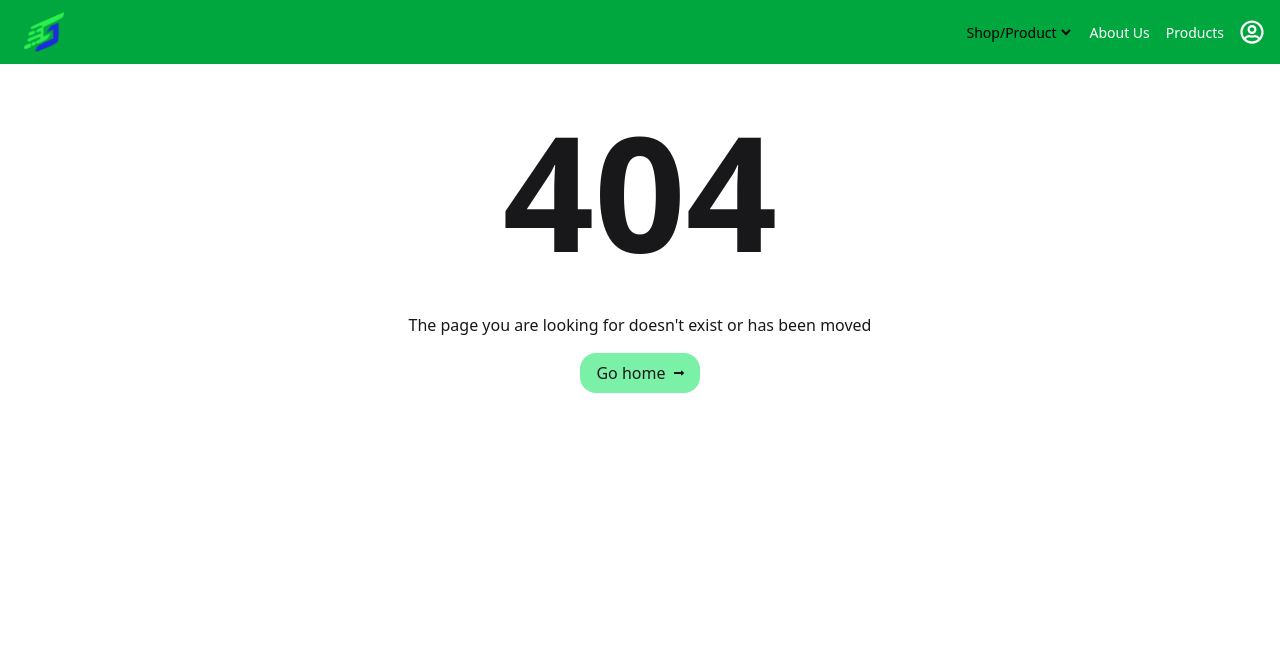
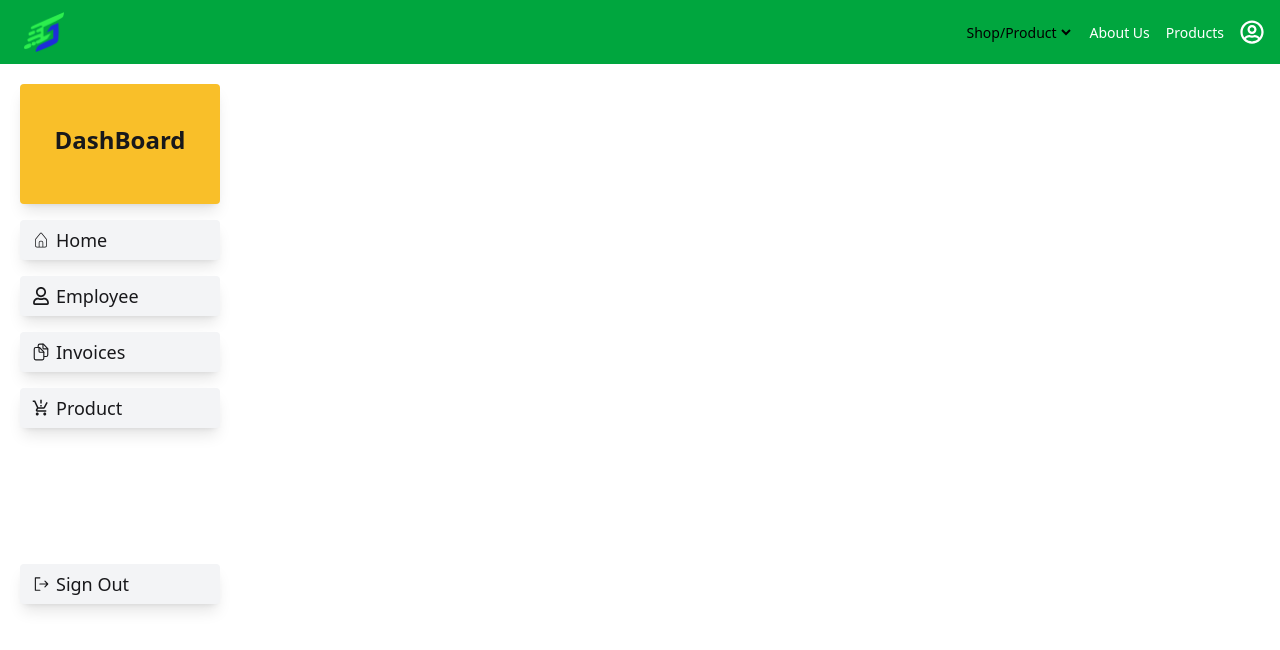
Before and after one commit to iceyben/smartDot, a Next.js app: page /dashboard in a window 1280 px wide. Before the commit this address had no page. Shown: the top 650 px of the page. Built offline with nearby package versions, Linux system fonts and the light colour scheme.

Commit message:
made some changes

```diff
--- /dev/null
+++ b/app/dashboard/components/SideNav.tsx
@@ -0,0 +1,33 @@
+import React from "react";
+import { CiHome } from "react-icons/ci";
+import { FaRegUser } from "react-icons/fa";
+import { IoDocumentsOutline } from "react-icons/io5";
+import { MdOutlineProductionQuantityLimits } from "react-icons/md";
+import { PiSignOut } from "react-icons/pi";
+
+const SideNav = () => {
+  return (
+    <div className="flex flex-col space-y-4">
+      <div className="bg-[#f9bf29] rounded-sm shadow-lg md:w-50 h-30 ">
+        <h1 className="flex justify-center pt-10 ">DashBoard</h1>
+      </div>
+      <div className="bg-gray-100 rounded-sm shadow-lg md:w-50 h-10 flex  items-center pl-3 text-lg font-medium space-x-1.5 hover:bg-yellow-200 ">
+        <CiHome className="" /> <h2>Home</h2>
+      </div>
+      <div className="bg-gray-100 rounded-sm shadow-lg md:w-50 h-10 flex  items-center pl-3 text-lg font-medium space-x-1.5 hover:bg-yellow-200 ">
+        <FaRegUser className="" /> <h2>Employee</h2>
+      </div>
+      <div className="bg-gray-100 rounded-sm shadow-lg md:w-50 h-10 flex  items-center pl-3 text-lg font-medium space-x-1.5 hover:bg-yellow-200 ">
+        <IoDocumentsOutline className="" /> <h2>Invoices</h2>
+      </div>
+      <div className="bg-gray-100 rounded-sm shadow-lg md:w-50 h-10 flex  items-center pl-3 text-lg font-medium space-x-1.5 hover:bg-yellow-200 ">
+        <MdOutlineProductionQuantityLimits className="" /> <h2>Product</h2>
+      </div>
+      <div className="bg-gray-100 rounded-sm shadow-lg md:w-50 h-10 flex  items-center mt-30 pl-3 text-lg font-medium space-x-1.5 hover:bg-yellow-200 ">
+        <PiSignOut className="" /> <h2>Sign Out</h2>
+      </div>
+    </div>
+  );
+};
+
+export default SideNav;
--- /dev/null
+++ b/app/dashboard/layout.tsx
@@ -0,0 +1,14 @@
+import React, { Children, ReactNode } from "react";
+import SideNav from "./components/SideNav";
+interface Props{
+  Children: ReactNode;
+}
+const layout = ({Children}:Props) => {
+  return (
+    <div>
+      <SideNav/>
+    </div>
+  );
+};
+
+export default layout;
--- /dev/null
+++ b/app/dashboard/page.tsx
@@ -0,0 +1,3 @@
+export default function Page() {
+  return <h1>Dashbard Page</h1>;
+}
```
